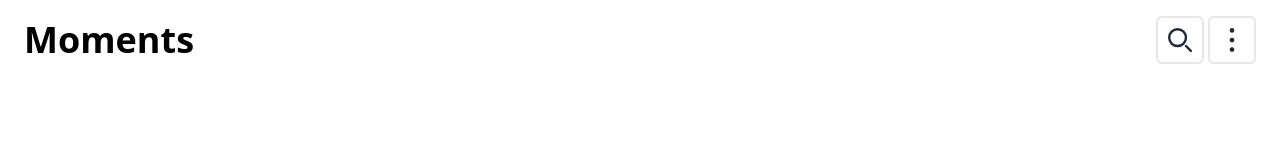
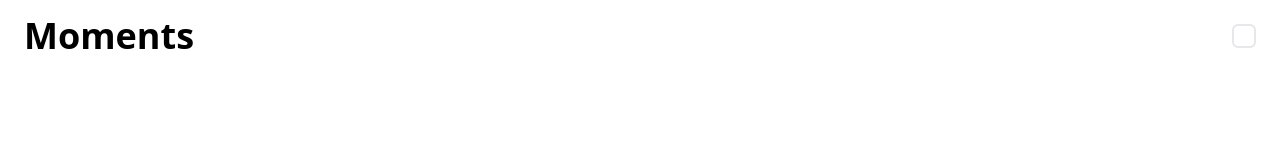
Before and after one commit to mkmuduli/ms-fe, a Next.js app: page /chat in a window 1280 px wide. Shown: the top 160 px of the page. Built offline with nearby package versions, Linux system fonts and the light colour scheme.

Commit message:
Icon button in progress

```diff
--- /dev/null
+++ b/src/components-core/Button/IconButton.jsx
@@ -0,0 +1,13 @@
+const IconButton = ({ children, iconDesc }) => {
+    return (
+        <button
+            type="button"
+            className="focus:ring-2 font-medium text-sm p-2.5 text-center inline-flex items-center rounded-md border-2 "
+        >
+            {children}
+            {iconDesc && <span class="sr-only">{iconDesc}</span>}
+        </button>
+    )
+}
+
+export default IconButton;
--- a/src/components-page/auth/welcome.jsx
+++ b/src/components-page/auth/welcome.jsx
@@ -1,4 +1,4 @@
-import Button from '@/components-core/button';
+import Button from '@/components-core/Button/Button';
 
 const Welcome = () => {
   return (
--- a/src/pages/auth/index.js
+++ b/src/pages/auth/index.js
@@ -1,7 +1,7 @@
 "use client";
 
 import { useState } from "react";
-import Layout from "@/components-core/layout";
+import Layout from "@/components-core/Layout";
 import Logo from "@/components-page/auth/Logo";
 import Welcome from "@/components-page/auth/welcome";
 
--- a/src/pages/auth/login.js
+++ b/src/pages/auth/login.js
@@ -1,6 +1,6 @@
 import Logo from "@/components-page/auth/Logo";
-import Layout from "@/components-core/layout";
-import Button from "@/components-core/button";
+import Layout from "@/components-core/Layout";
+import Button from "@/components-core/Button/Button";
 
 const Login = () => {
   return (
--- a/src/pages/chat.js
+++ b/src/pages/chat.js
@@ -1,43 +1,21 @@
+// import Image from 'next/image';
+// import Search from '../assets/search.svg'
+// import ThreeDots from '../assets/three-dots.svg'
+import IconButton from '@/components-core/Button/IconButton';
+
 function Chat() {
   return (
     <section>
       <section className="flex items-center px-6 pt-4 gap-1 ">
         <h1 className="text-4xl font-bold dark:text-white grow">Moments</h1>
-        <button
-          type="button"
-          className=" focus:ring-4  font-medium text-sm p-2.5 text-center inline-flex items-center rounded-md border-2 "
-        >
-          <svg
-            class="w-6 h-6 text-gray-800 dark:text-white"
-            aria-hidden="true"
-            xmlns="http://www.w3.org/2000/svg"
-            fill="none"
-            viewBox="0 0 20 20"
-          >
-            <path
-              stroke="currentColor"
-              stroke-linecap="round"
-              stroke-linejoin="round"
-              stroke-width="2"
-              d="m19 19-4-4m0-7A7 7 0 1 1 1 8a7 7 0 0 1 14 0Z"
-            />
-          </svg>
-          <span class="sr-only">Icon description</span>
-        </button>
-        <button
-          type="button"
-          className=" focus:ring-4  font-medium text-sm p-2.5 text-center inline-flex items-center rounded-md border-2"
-        >
-          <svg
-            class="w-6 h-6 text-gray-800 dark:text-white"
-            aria-hidden="true"
-            xmlns="http://www.w3.org/2000/svg"
-            fill="currentColor"
-            viewBox="0 0 4 15"
-          >
-            <path d="M3.5 1.5a1.5 1.5 0 1 1-3 0 1.5 1.5 0 0 1 3 0Zm0 6.041a1.5 1.5 0 1 1-3 0 1.5 1.5 0 0 1 3 0Zm0 5.959a1.5 1.5 0 1 1-3 0 1.5 1.5 0 0 1 3 0Z" />
-          </svg>
-        </button>
+        <IconButton>
+          {/* <Image src={Search} alt='search button' /> */}
+          {/* <Search /> */}
+        </IconButton>
+
+        {/* <IconButton>
+          <Image src={ThreeDots} alt='menu button' />
+        </IconButton> */}
       </section>
     </section>
   );
--- a/src/pages/index.js
+++ b/src/pages/index.js
@@ -1,5 +1,5 @@
 import { Inter } from "next/font/google";
-import Layout from "@/components-core/layout";
+import Layout from "@/components-core/Layout";
 
 const inter = Inter({ subsets: ["latin"] });
 export default function Home() {
```
Also changed, not shown: src/assets/search.svg (added), src/assets/three-dots.svg (added), src/components-core/Button/Button.jsx (renamed from src/components-core/Button.jsx), src/pages/auth/sign-up.js (deleted).
